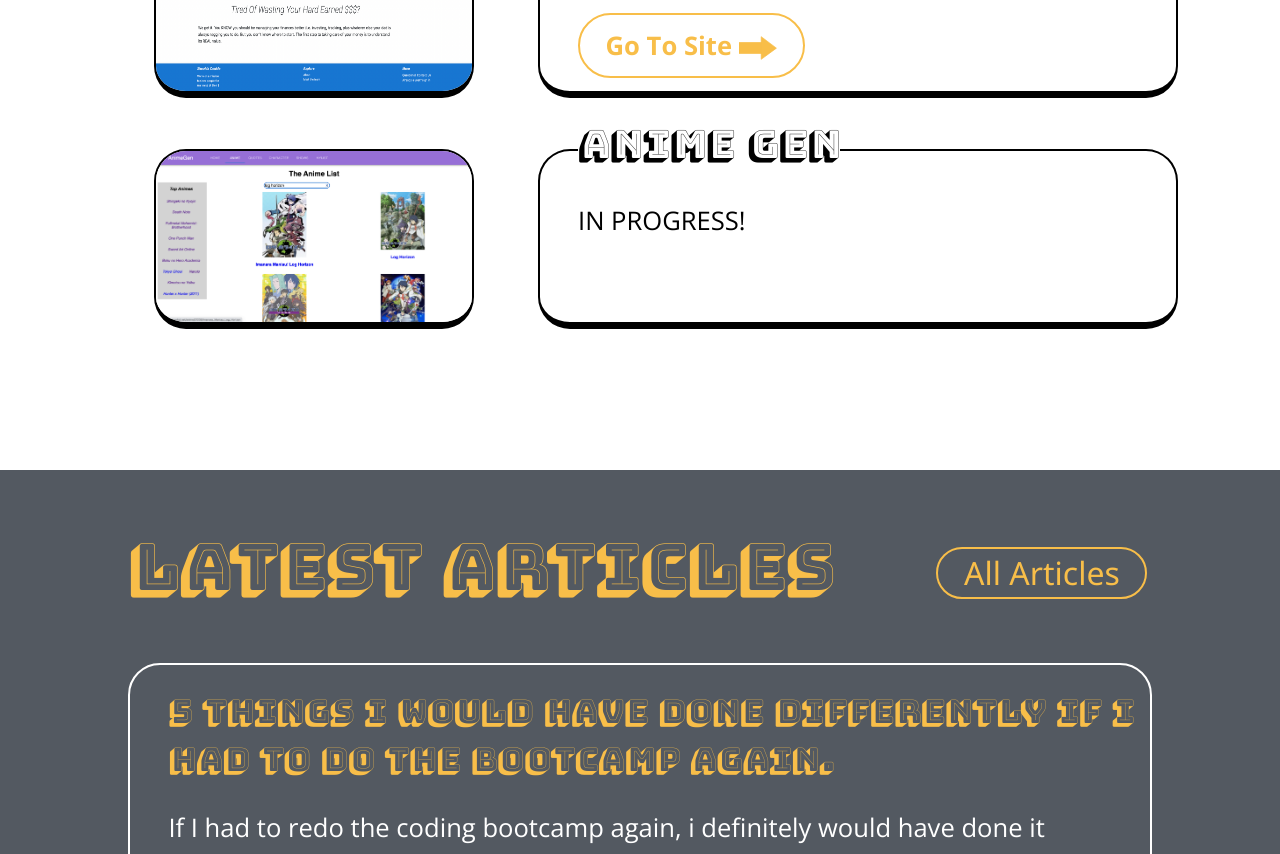
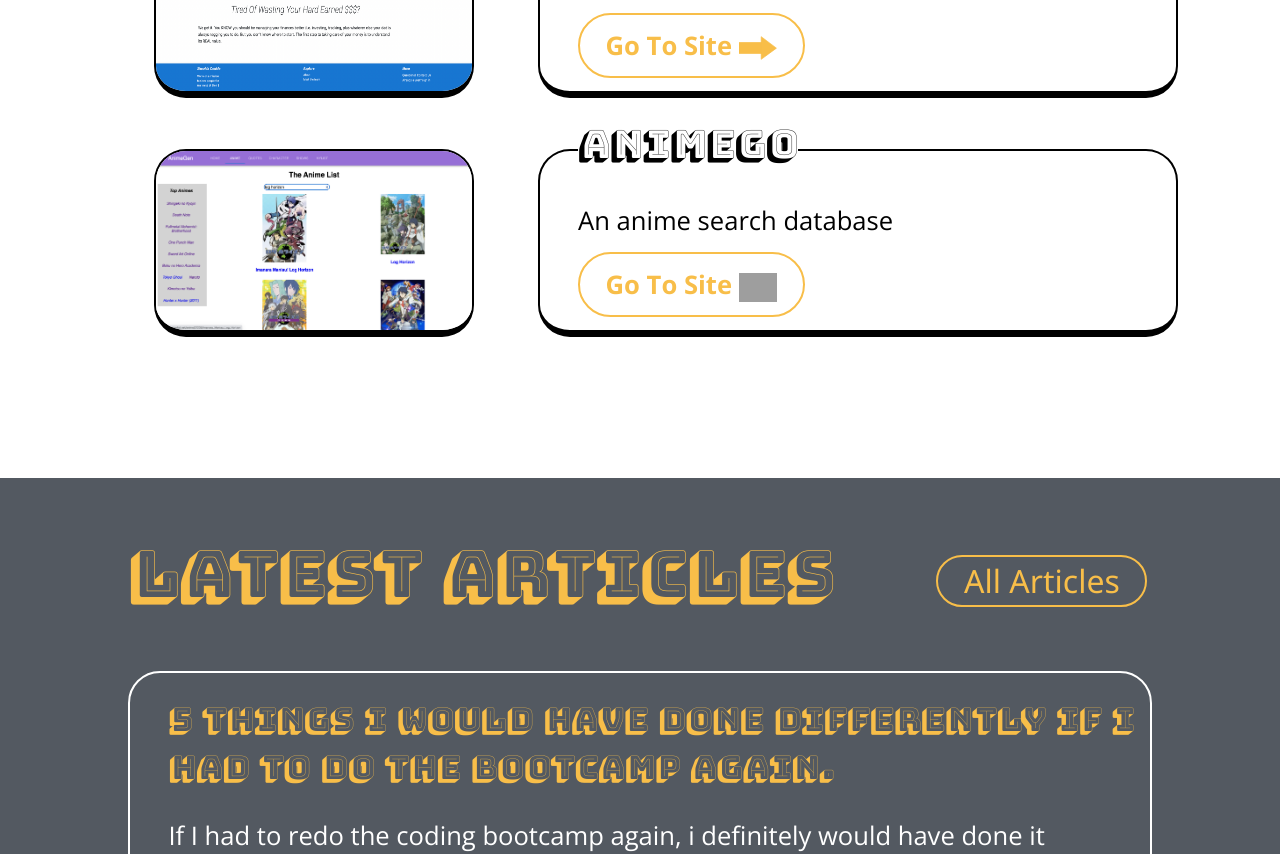
Before and after one commit to StudentCZ/my-website, a React (Create React App) app: page / in a window 1280 px wide. Shown: the part 1303-2157 px from the top of the page. Built offline with nearby package versions, Linux system fonts and the light colour scheme; grey boxes are pictures that could not be loaded.

Commit message:
fixed animeGo project

```diff
--- a/src/components/ProjectImageBar.js
+++ b/src/components/ProjectImageBar.js
@@ -32,12 +32,12 @@ const ProjectImageBar = () => {
       <div className={style.containerTwo}>
         <img src={image2} alt='Project2' className={style.projectImage} />
         <div className={style.projectText}>
-          <h2 className={style.header}>ANIME GEN</h2>
-          <p className={style.text}>IN PROGRESS!</p>
+          <h2 className={style.header}>ANIMEGO</h2>
+          <p className={style.text}>An anime search database</p>
           <div className={style.textLink2}>
-            {/* <a
+            <a
               className={style.readMore}
-              href='https://animegenx.herokuapp.com/'
+              href='https://animego1.netlify.app/'
               rel='noreferrer'
               target='_blank'
             >
@@ -47,7 +47,7 @@ const ProjectImageBar = () => {
                 src='https://img.icons8.com/stickers/100/000000/arrow.png'
                 alt='arrow'
               />
-            </a> */}
+            </a>
           </div>
         </div>
       </div>
```
